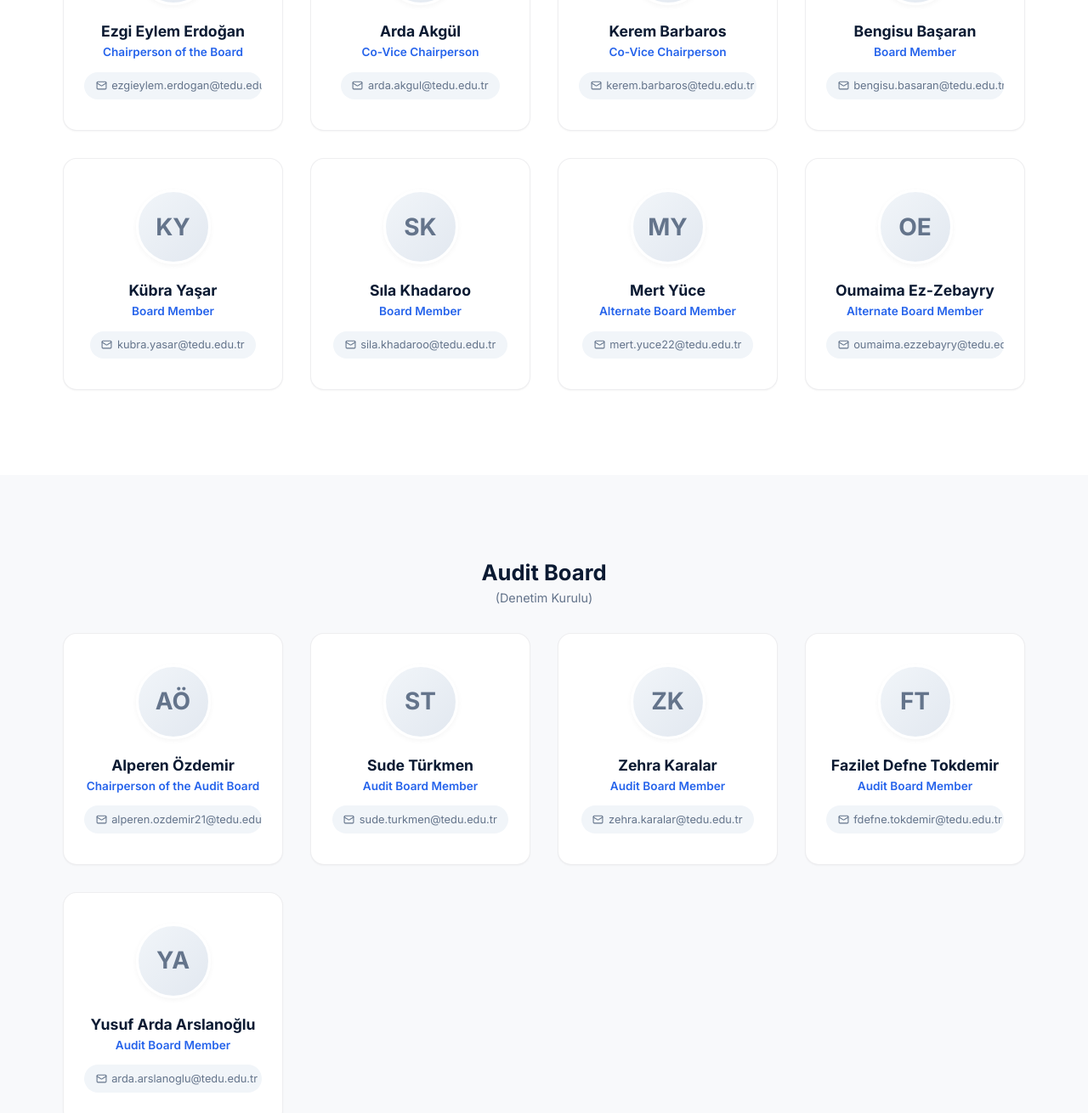
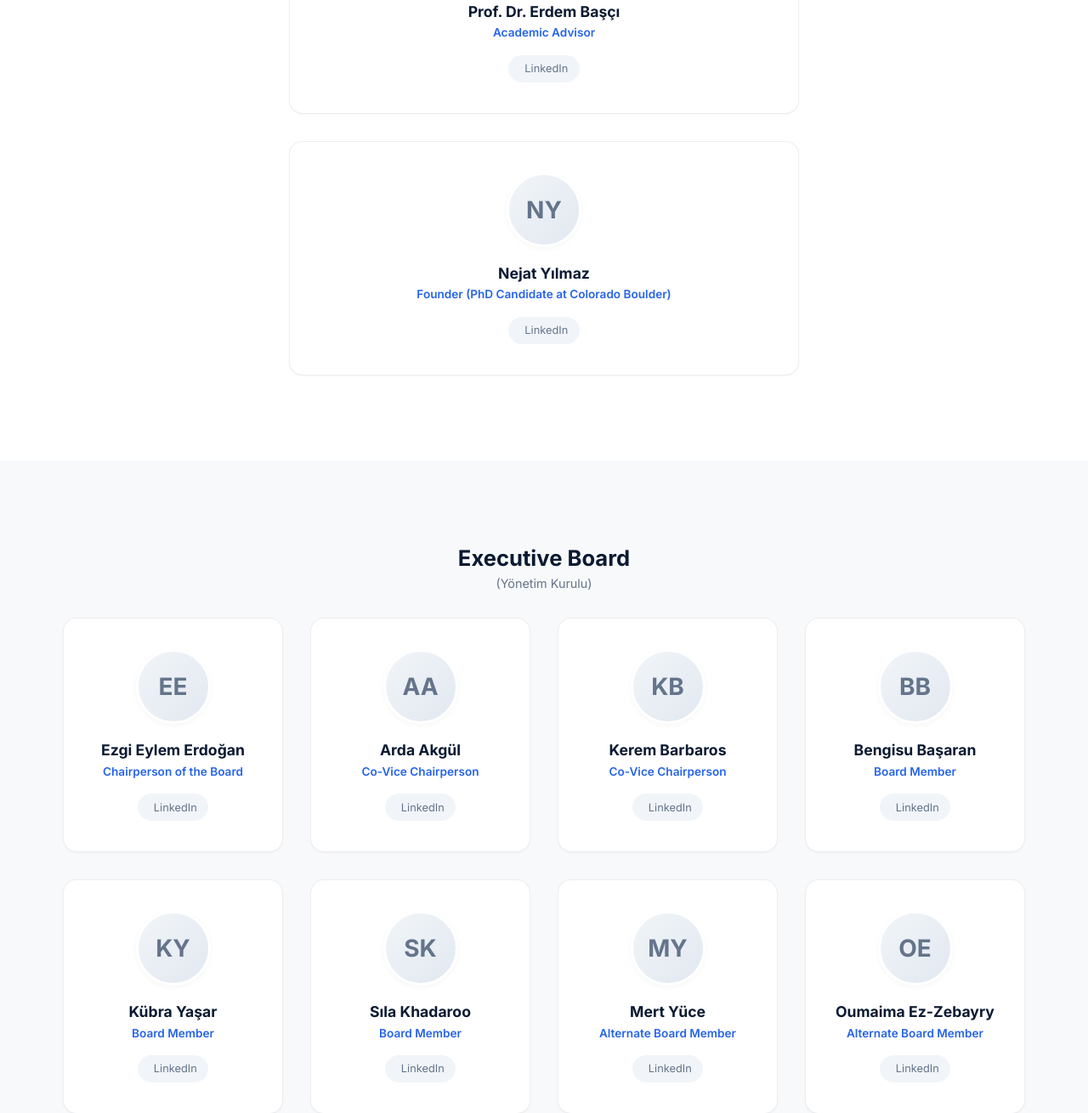
Before and after one commit to tedueru/tedueru.github.io, a website: page team.html in a window 1280 px wide. Shown: the part 761-2071 px from the top of the page at 85% size. Drawn offline with nearby package versions, Linux system fonts and the light colour scheme.

Commit message:
Update team page with new members and LinkedIn URLs

```diff
--- a/team.html
+++ b/team.html
@@ -5,17 +5,20 @@
     <meta charset="UTF-8">
     <meta name="viewport" content="width=device-width,initial-scale=1.0">
     <title>Our Team — TEDU ERU</title>
-    <meta name="description" content="Meet the TED University Economics Research Union board members, editors, and student leaders.">
+    <meta name="description"
+        content="Meet the TED University Economics Research Union board members, editors, and student leaders.">
     <link rel="canonical" href="team.html">
     <meta name="robots" content="index,follow">
     <meta property="og:title" content="Our Team — TEDU ERU">
-    <meta property="og:description" content="Meet the TED University Economics Research Union board members, editors, and student leaders.">
+    <meta property="og:description"
+        content="Meet the TED University Economics Research Union board members, editors, and student leaders.">
     <meta property="og:type" content="website">
     <meta property="og:url" content="team.html">
     <meta property="og:image" content="logo.jpg">
     <meta name="twitter:card" content="summary_large_image">
     <meta name="twitter:title" content="Our Team — TEDU ERU">
-    <meta name="twitter:description" content="Meet the TED University Economics Research Union board members, editors, and student leaders.">
+    <meta name="twitter:description"
+        content="Meet the TED University Economics Research Union board members, editors, and student leaders.">
     <meta name="twitter:image" content="logo.jpg">
     <script type="application/ld+json">
     {
@@ -30,7 +33,7 @@
         }
     }
     </script>
-<link rel="preconnect" href="https://fonts.googleapis.com">
+    <link rel="preconnect" href="https://fonts.googleapis.com">
     <link rel="preconnect" href="https://fonts.gstatic.com" crossorigin>
     <link href="https://fonts.googleapis.com/css2?family=Inter:wght@300;400;500;600;700;800&display=swap"
         rel="stylesheet">
@@ -50,7 +53,8 @@
             <ul class="nav-links" id="nav-links">
                 <li><a href="about.html">About</a></li>
                 <li><a href="events.html">Events</a></li>
-                <li><a href="erumag.html">ERUMAG</a></li><li><a href="blog.html">Blog</a></li>
+                <li><a href="erumag.html">ERUMAG</a></li>
+                <li><a href="blog.html">Blog</a></li>
                 <li><a href="greentalks.html">GreenTalks</a></li>
                 <li><a href="fieldtalks.html">FieldTalks</a></li>
                 <li><a href="team.html">Our Team</a></li>
@@ -70,13 +74,40 @@
     <!-- LinkedIn CTA -->
     <section style="padding:2rem 0 0;">
         <div class="container text-center reveal">
-            <a href="https://www.linkedin.com/company/tedueru" target="_blank" rel="noopener noreferrer" class="btn btn-primary"><i
-                    data-lucide="linkedin" style="width:18px;height:18px;"></i> Follow us on LinkedIn</a>
+            <a href="https://www.linkedin.com/company/tedueru" target="_blank" rel="noopener noreferrer"
+                class="btn btn-primary"><i data-lucide="linkedin" style="width:18px;height:18px;"></i> Follow us on
+                LinkedIn</a>
+        </div>
+    </section>
+
+    <!-- Leadership -->
+    <section class="section bg-white">
+        <div class="container">
+            <h2 class="group-title reveal">Academic Advisor & Founder</h2>
+
+            <div class="card team-card" style="max-width: 600px; margin: 0 auto 2rem auto;">
+                <div class="team-avatar">EB</div>
+                <h4>Prof. Dr. Erdem Başçı</h4>
+                <p class="role">Academic Advisor</p>
+                <a href="https://tr.linkedin.com/in/erdem-ba%C5%9F%C3%A7%C4%B1-7a1924277" target="_blank"
+                    rel="noopener noreferrer" class="email"><i data-lucide="linkedin"></i>
+                    LinkedIn</a>
+            </div>
+
+            <div class="card team-card" style="max-width: 600px; margin: 0 auto;">
+                <div class="team-avatar">NY</div>
+                <h4>Nejat Yılmaz</h4>
+                <p class="role">Founder (PhD Candidate at Colorado Boulder)</p>
+                <a href="https://www.linkedin.com/in/nejat-y%C4%B1lmaz-b43580133?trk=people-guest_people_search-card"
+                    target="_blank" rel="noopener noreferrer" class="email"><i data-lucide="linkedin"></i>
+                    LinkedIn</a>
+            </div>
+
         </div>
     </section>
 
     <!-- Executive Board -->
-    <section class="section bg-white">
+    <section class="section">
         <div class="container">
             <h2 class="group-title reveal">Executive Board <span>(Yönetim Kurulu)</span></h2>
             <div class="team-grid stagger">
@@ -85,64 +116,72 @@
                     <div class="team-avatar">EE</div>
                     <h4>Ezgi Eylem Erdoğan</h4>
                     <p class="role">Chairperson of the Board</p>
-                    <a href="mailto:ezgieylem.erdogan@tedu.edu.tr" class="email"><i data-lucide="mail"></i>
-                        ezgieylem.erdogan@tedu.edu.tr</a>
+                    <a href="https://www.linkedin.com/in/ezgi-eylem-erdo%C4%9Fan-3ab606280/" target="_blank"
+                        rel="noopener noreferrer" class="email"><i data-lucide="linkedin"></i>
+                        LinkedIn</a>
                 </div>
 
                 <div class="card team-card">
                     <div class="team-avatar">AA</div>
                     <h4>Arda Akgül</h4>
                     <p class="role">Co-Vice Chairperson</p>
-                    <a href="mailto:arda.akgul@tedu.edu.tr" class="email"><i data-lucide="mail"></i>
-                        arda.akgul@tedu.edu.tr</a>
+                    <a href="https://linkedin.com/in/ardakgul" target="_blank" rel="noopener noreferrer"
+                        class="email"><i data-lucide="linkedin"></i>
+                        LinkedIn</a>
                 </div>
 
                 <div class="card team-card">
                     <div class="team-avatar">KB</div>
                     <h4>Kerem Barbaros</h4>
                     <p class="role">Co-Vice Chairperson</p>
-                    <a href="mailto:kerem.barbaros@tedu.edu.tr" class="email"><i data-lucide="mail"></i>
-                        kerem.barbaros@tedu.edu.tr</a>
+                    <a href="https://tr.linkedin.com/in/kerem-barbaros" target="_blank" rel="noopener noreferrer"
+                        class="email"><i data-lucide="linkedin"></i>
+                        LinkedIn</a>
                 </div>
 
                 <div class="card team-card">
                     <div class="team-avatar">BB</div>
                     <h4>Bengisu Başaran</h4>
                     <p class="role">Board Member</p>
-                    <a href="mailto:bengisu.basaran@tedu.edu.tr" class="email"><i data-lucide="mail"></i>
-                        bengisu.basaran@tedu.edu.tr</a>
+                    <a href="https://tr.linkedin.com/in/bengisu-ba%C5%9Faran-a04324293" target="_blank"
+                        rel="noopener noreferrer" class="email"><i data-lucide="linkedin"></i>
+                        LinkedIn</a>
                 </div>
 
                 <div class="card team-card">
                     <div class="team-avatar">KY</div>
                     <h4>Kübra Yaşar</h4>
                     <p class="role">Board Member</p>
-                    <a href="mailto:kubra.yasar@tedu.edu.tr" class="email"><i data-lucide="mail"></i>
-                        kubra.yasar@tedu.edu.tr</a>
+                    <a href="https://tr.linkedin.com/in/k%C3%BCbra-ya%C5%9Far-900ba5273" target="_blank"
+                        rel="noopener noreferrer" class="email"><i data-lucide="linkedin"></i>
+                        LinkedIn</a>
                 </div>
 
                 <div class="card team-card">
                     <div class="team-avatar">SK</div>
                     <h4>Sıla Khadaroo</h4>
                     <p class="role">Board Member</p>
-                    <a href="mailto:sila.khadaroo@tedu.edu.tr" class="email"><i data-lucide="mail"></i>
-                        sila.khadaroo@tedu.edu.tr</a>
+                    <a href="https://tr.linkedin.com/in/sila-khadaroo-8942b4343" target="_blank"
+                        rel="noopener noreferrer" class="email"><i data-lucide="linkedin"></i>
+                        LinkedIn</a>
                 </div>
 
                 <div class="card team-card">
                     <div class="team-avatar">MY</div>
                     <h4>Mert Yüce</h4>
                     <p class="role">Alternate Board Member</p>
-                    <a href="mailto:mert.yuce22@tedu.edu.tr" class="email"><i data-lucide="mail"></i>
-                        mert.yuce22@tedu.edu.tr</a>
+                    <a href="https://tr.linkedin.com/in/mert-y%C3%BCce-998a89246" target="_blank"
+                        rel="noopener noreferrer" class="email"><i data-lucide="linkedin"></i>
+                        LinkedIn</a>
                 </div>
 
                 <div class="card team-card">
                     <div class="team-avatar">OE</div>
                     <h4>Oumaima Ez-Zebayry</h4>
                     <p class="role">Alternate Board Member</p>
-                    <a href="mailto:oumaima.ezzebayry@tedu.edu.tr" class="email"><i data-lucide="mail"></i>
-                        oumaima.ezzebayry@tedu.edu.tr</a>
+                    <a href="https://tr.linkedin.com/in/oumaima-ez-zebayry-212162263" target="_blank"
+                        rel="noopener noreferrer" class="email"><i data-lucide="linkedin"></i>
+                        LinkedIn</a>
                 </div>
 
             </div>
@@ -150,7 +189,7 @@
     </section>
 
     <!-- Audit Board -->
-    <section class="section">
+    <section class="section bg-white">
         <div class="container">
             <h2 class="group-title reveal">Audit Board <span>(Denetim Kurulu)</span></h2>
             <div class="team-grid stagger">
@@ -159,40 +198,45 @@
                     <div class="team-avatar">AÖ</div>
                     <h4>Alperen Özdemir</h4>
                     <p class="role">Chairperson of the Audit Board</p>
-                    <a href="mailto:alperen.ozdemir21@tedu.edu.tr" class="email"><i data-lucide="mail"></i>
-                        alperen.ozdemir21@tedu.edu.tr</a>
+                    <a href="https://tr.linkedin.com/in/alperen-%C3%B6zdemir-143a3b216/en?trk=people-guest_people_search-card"
+                        target="_blank" rel="noopener noreferrer" class="email"><i data-lucide="linkedin"></i>
+                        LinkedIn</a>
                 </div>
 
                 <div class="card team-card">
                     <div class="team-avatar">ST</div>
                     <h4>Sude Türkmen</h4>
                     <p class="role">Audit Board Member</p>
-                    <a href="mailto:sude.turkmen@tedu.edu.tr" class="email"><i data-lucide="mail"></i>
-                        sude.turkmen@tedu.edu.tr</a>
+                    <a href="https://tr.linkedin.com/in/sude-t%C3%BCrkmen-1a5bb0329" target="_blank"
+                        rel="noopener noreferrer" class="email"><i data-lucide="linkedin"></i>
+                        LinkedIn</a>
                 </div>
 
                 <div class="card team-card">
                     <div class="team-avatar">ZK</div>
                     <h4>Zehra Karalar</h4>
                     <p class="role">Audit Board Member</p>
-                    <a href="mailto:zehra.karalar@tedu.edu.tr" class="email"><i data-lucide="mail"></i>
-                        zehra.karalar@tedu.edu.tr</a>
+                    <a href="https://tr.linkedin.com/in/zehra-karalar-a752a828a" target="_blank"
+                        rel="noopener noreferrer" class="email"><i data-lucide="linkedin"></i>
+                        LinkedIn</a>
                 </div>
 
                 <div class="card team-card">
                     <div class="team-avatar">FT</div>
                     <h4>Fazilet Defne Tokdemir</h4>
                     <p class="role">Audit Board Member</p>
-                    <a href="mailto:fdefne.tokdemir@tedu.edu.tr" class="email"><i data-lucide="mail"></i>
-                        fdefne.tokdemir@tedu.edu.tr</a>
+                    <a href="https://tr.linkedin.com/in/defne-tokdemir-440828321?trk=public_post_feed-actor-name"
+                        target="_blank" rel="noopener noreferrer" class="email"><i data-lucide="linkedin"></i>
+                        LinkedIn</a>
                 </div>
 
                 <div class="card team-card">
                     <div class="team-avatar">YA</div>
                     <h4>Yusuf Arda Arslanoğlu</h4>
                     <p class="role">Audit Board Member</p>
-                    <a href="mailto:arda.arslanoglu@tedu.edu.tr" class="email"><i data-lucide="mail"></i>
-                        arda.arslanoglu@tedu.edu.tr</a>
+                    <a href="https://tr.linkedin.com/in/yusuf-arda-arslano%C4%9Flu-8a8523298" target="_blank"
+                        rel="noopener noreferrer" class="email"><i data-lucide="linkedin"></i>
+                        LinkedIn</a>
                 </div>
 
             </div>
@@ -204,10 +248,12 @@
             <div class="footer-top">
                 <div><span class="footer-brand-text">TED University<br>Economics Research Union</span></div>
                 <div class="footer-socials">
-                    <a href="https://www.linkedin.com/company/tedueru" target="_blank" rel="noopener noreferrer" class="social-btn"
-                        aria-label="LinkedIn"><i data-lucide="linkedin"></i></a>
-                    <a href="https://www.instagram.com/erutedu/" target="_blank" rel="noopener noreferrer" class="social-btn" aria-label="Instagram"><i data-lucide="instagram"></i></a>
-                    <a href="https://www.youtube.com/@TEDUERU" target="_blank" rel="noopener noreferrer" class="social-btn" aria-label="YouTube"><i data-lucide="youtube"></i></a>
+                    <a href="https://www.linkedin.com/company/tedueru" target="_blank" rel="noopener noreferrer"
+                        class="social-btn" aria-label="LinkedIn"><i data-lucide="linkedin"></i></a>
+                    <a href="https://www.instagram.com/erutedu/" target="_blank" rel="noopener noreferrer"
+                        class="social-btn" aria-label="Instagram"><i data-lucide="instagram"></i></a>
+                    <a href="https://www.youtube.com/@TEDUERU" target="_blank" rel="noopener noreferrer"
+                        class="social-btn" aria-label="YouTube"><i data-lucide="youtube"></i></a>
                 </div>
             </div>
             <div class="footer-bottom">
```
